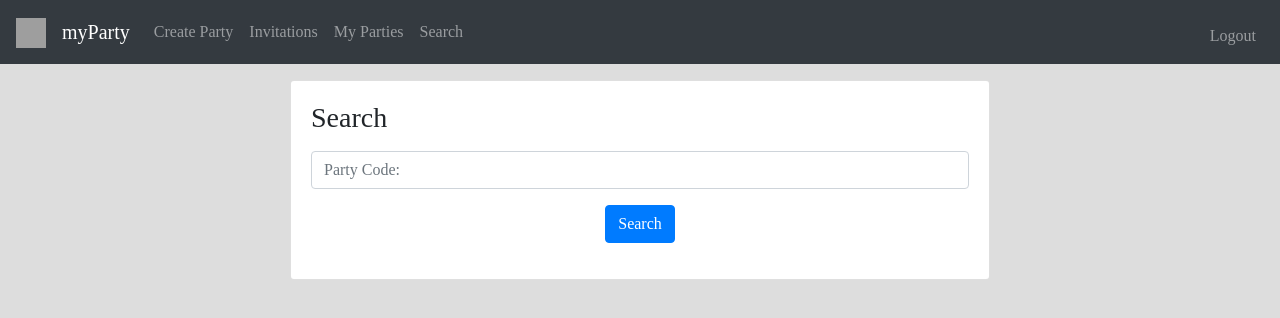
After one commit to gabrielsmborges/myParty, a Flask app: page /search in a window 1280 px wide. The commit adds this page. Shown: the top 318 px of the page. Run offline with Flask 2, Linux system fonts and the light colour scheme; a user stored in the database is signed in; some libraries are stand-ins or nearby versions; some web fonts are replaced; grey boxes are pictures that could not be loaded.

Commit message:
final version

```diff
--- a/app.py
+++ b/app.py
@@ -5,10 +5,11 @@ from flask_session import Session
 from tempfile import mkdtemp
 from werkzeug.exceptions import default_exceptions, HTTPException, InternalServerError
 from werkzeug.security import check_password_hash, generate_password_hash
-from datetime import datetime
+from datetime import datetime, timedelta
 from random import randint, choice
 import string
 import json
+from dateutil.relativedelta import relativedelta
 
 
 app = Flask(__name__)
@@ -18,6 +19,18 @@ app.config["SESSION_TYPE"] = "filesystem"
 Session(app)
 
 db = SQL("sqlite:///data.db")
+
+
+def erasePastParties():
+    """The program will erase every party 24h after it's determined date"""
+    dayafter = datetime.now() + timedelta(days=1)
+    codes = db.execute('SELECT code FROM parties WHERE date_hour < ?', dayafter)
+    for el in codes:
+        db.execute('DELETE FROM bring WHERE party_id = ?', el['code'])
+        db.execute('DELETE FROM guests WHERE party_code = ?', el['code'])
+        db.execute('DELETE FROM parties WHERE code = ?', el['code'])
+        db.execute('DELETE FROM requirements WHERE party_code = ?', el['code'])
+
 
 
 def login_required(func):
@@ -32,6 +45,8 @@ def login_required(func):
 @app.route('/')
 @login_required
 def index():
+    """ Every time someone logs in the server will look for past parties in order to delete them """
+    erasePastParties()
     return redirect('/home')
 
 
@@ -79,9 +94,11 @@ def logger():
 @app.route('/home')
 @login_required
 def home():
+    """Passing the invitations and parties data in order to create some tabnles in the homescreen"""
     names = db.execute('SELECT name, last_names FROM users WHERE id = ?', session["user_id"])[0]
     parties = db.execute('SELECT * FROM parties WHERE host_id = ?', session['user_id'])
-    return render_template('home.html', name = f"{names['name']} {names['last_names']}", parties = parties, len_parties = len(parties))
+    invitations = db.execute('SELECT * FROM guests WHERE guest_id = ?', session['user_id'])
+    return render_template('home.html', name = f"{names['name']} {names['last_names']}", parties = parties, len_parties = len(parties), invitations = invitations,len_invitations = len(invitations), db = db)
 
 @app.route('/create', methods=["GET", "POST"])
 @login_required
@@ -105,10 +122,13 @@ def create():
             adult = True
         else:
             adult = False
-        reqList = json.loads(request.form.get('requirements-list'))
+        reqList = request.form.get('requirements-list')
+        if reqList != "":
+            reqList = json.loads(reqList)
         #transforming amount value into float because html returns numeric string
         for el in reqList:
             el['amount'] = float(el['amount'])
+
         #formatting date into python format
         formatted_date = datetime.strptime(f"{date} {time}", "%Y-%m-%d %H:%M")
         #Verifying if there is no other pary with the same code
@@ -122,8 +142,8 @@ def create():
         #Affecting a valid code into has_val variable
         hash_val = validHash()
 
-        #INserting paty data into DB (NO reqirements)
-        db.execute('INSERT INTO parties (code, host_id, name, date_hour, public, adult) VALUES (?, ?, ?, ?, ?, ?)', hash_val, session["user_id"], party_name, formatted_date, public, adult)
+        #INserting party data into DB (NO reqirements)
+        db.execute('INSERT INTO parties (code, host_id, name, date_hour, address ,public, adult) VALUES (?, ?, ?, ?, ?, ?, ?)', hash_val, session["user_id"], party_name, formatted_date, address, public, adult)
 
         for el in reqList:
             if el['type'] == "money":
@@ -135,10 +155,145 @@ def create():
 @app.route('/myparties')
 @login_required
 def myparties():
-    parties = db.execute('SELECT * FROM parties WHERE host_id = ?', session['user_id'])
+    parties = db.execute('SELECT * FROM parties WHERE host_id = ? ORDER BY date_hour DESC', session['user_id'])
     return render_template('myparties.html', parties = parties, db = db, datetime = datetime)
 
-@app.route('/invite', methods=["POST"])
+@app.route('/invite', methods=["GET", "POST"])
+@login_required
 def invite():
-    party_code = request.form.get('party-code')
-    return render_template('invite.html', code = party_code)
+    if request.method == "GET":
+        return redirect('/')
+    else:
+        party_code = request.form.get('party-code')
+        return render_template('invite.html', code = party_code)
+
+
+
+@app.route('/inviteuser', methods=['GET','POST'])
+@login_required
+def inviteuser():
+    """ Inviting a guest to the user party """
+    if request.method == "GET":
+        return redirect('/myparties')
+    else:
+        code = request.form.get('code')
+        party_data = db.execute('SELECT * FROM parties WHERE code = ?', code)
+        username = request.form.get('username')
+        guest_data = db.execute('SELECT * FROM users WHERE username = ?', username)
+        #User is not found
+        if len(guest_data) < 1:
+            return "User not found"
+        #If the username corresponds to the organizer of the party
+        if guest_data[0]['id'] == session['user_id']:
+            return "You cannot invite yourself"
+
+        guest_birth = datetime.strptime(guest_data[0]['birth'], "%Y-%m-%d %H:%M:%S")
+        guest_age = relativedelta(datetime.now(), guest_birth).years
+
+        #If the user tries to invite a -18 person to a adult party
+        if party_data[0]['adult'] == True and guest_age < 18:
+            return f"{username} can't be invited because your party is for adult only."
+        db.execute('INSERT INTO guests (party_code, guest_id, confirmed) VALUES (?, ?, ?)', code, guest_data[0]['id'], False)
+        flash(f"{username} invited!")
+        return redirect('/myparties')
+
+
+
+
+@app.route('/invitations')
+@login_required
+def invitations():
+    """ Displaying all the invitations that the user have """
+    invitations = db.execute('SELECT * FROM guests WHERE guest_id = ?', session['user_id'])
+    return render_template('invitations.html', invitations = invitations, db = db)
+
+
+
+@app.route('/logout')
+@login_required
+def logout():
+    """ Clearing the session and returning the / route in order to logout"""
+    session.clear()
+    return redirect('/')
+
+
+
+
+@app.route('/accept_invitation', methods=['GET','POST'])
+@login_required
+def accept_invitation():
+    """ Accept or not a party invitaion """
+    if request.method == "GET":
+        return redirect('/')
+    else:
+        action = request.form.get('action')
+        if action == "accept":
+            element = request.form.get('element')
+            party_code = request.form.get('party_code')
+            db.execute('UPDATE guests SET confirmed = ? WHERE guest_id = ?', True, session['user_id'])
+            db.execute('INSERT INTO bring (guest_id, party_id, element) VALUES (?, ?, ?)', session['user_id'], party_code, element)
+            flash(f"Confirmed in {db.execute('SELECT name FROM parties WHERE code = ?' , party_code)[0]['name']}!")
+            return redirect('/invitations')
+        else:
+            party_code = request.form.get('party_code')
+            db.execute('DELETE FROM guests WHERE guest_id = ? AND party_code = ?', session['user_id'], party_code)
+            flash(f"Removed from {db.execute('SELECT name FROM parties WHERE code = ?' , party_code)[0]['name']}!")
+            return redirect('/invitations')
+
+
+@app.route('/search', methods = ['GET', 'POST'])
+@login_required
+def search():
+    """ Searching parties by their code """
+    if request.method == "GET":
+        return render_template('search.html')
+    else:
+        code = request.form.get('party_code')
+        party_query = db.execute('SELECT * FROM parties WHERE code = ? AND public = ?', code, True)[0]
+        if len(party_query) == 0:
+            flash('Party not found or not public.')
+            return redirect('/search')
+        else:
+            return render_template('search.html', data = party_query, db = db)
+
+
+@app.route('/publicparticipate', methods=['GET', 'POST'])
+@login_required
+def publicparticipate():
+    """ User request to participate in a public party """
+    if request.method == "GET":
+        return('/search')
+    else:
+        #If someone how's not an dult wants to got to an adult party
+        birth = datetime.strptime(db.execute('SELECT birth FROM users WHERE id = ?', session['user_id'])[0]['birth'], "%Y-%m-%d %H:%M:%S")
+        age = relativedelta(datetime.now(), birth).years
+        data = json.loads(request.form.get('data').replace("'", '"'))
+        if data['adult'] == True and age < 18:
+            flash('This party is only for 18+ persons, you can not participate :(')
+            return redirect('/search')
+        bring = request.form.get('bring')
+        db.execute('INSERT INTO guests (party_code, guest_id, confirmed) VALUES (?, ?, ?)', data['code'], session['user_id'], True)
+        db.execute('INSERT INTO bring (guest_id, party_id, element) VALUES (?, ?, ?)', session['user_id'], data['code'], bring)
+        flash('Participation confirmed!')
+        return redirect('/')
+
+#Cancel a perty
+@app.route('/cancelparty', methods =["GET", "POST"])
+@login_required
+def cancelparty():
+    if request.method == "GET":
+        return redirect('/myparties')
+    else:
+        party_code = request.form.get('party_code')
+        #Removing everything that is related to the party that will be deleted
+        flash(f'{db.execute("SELECT name FROM parties WHERE code = ?", party_code)[0]["name"]} deleted!')
+        db.execute('DELETE FROM bring WHERE party_id = ?', party_code)
+        db.execute('DELETE FROM guests WHERE party_code = ?', party_code)
+        db.execute('DELETE FROM parties WHERE code = ?', party_code)
+        db.execute('DELETE FROM requirements WHERE party_code = ?', party_code)
+        return redirect('/')
+
+#404 Handler
+@app.errorhandler(404)
+def invalid_route(e):
+    return render_template('404.html')
--- a/templates/create.html
+++ b/templates/create.html
@@ -40,7 +40,7 @@ Create Party
               <input type="checkbox" name="eighteen" id="eighteen">
               <label for="eighteen">18+</label>
             </div>
-            <input id="requirements-list" name="requirements-list" hidden>
+            <input id="requirements-list" name="requirements-list" value="" hidden>
             <div class="form-group">
               <h5>Requirements: </h5>
               <div class="container">
@@ -68,7 +68,8 @@ Create Party
     </div>
   </div>
   <script>
-
+    //Minimum date for a party is the actual day
+    document.getElementById("date").min = new Date().toISOString().split("T")[0];
 
     var requirements = 0
     const addReq = () => {
--- a/templates/layout.html
+++ b/templates/layout.html
@@ -41,7 +41,7 @@
     <a class="navbar-brand" href="/">
         <img src="https://emojipedia-us.s3.dualstack.us-west-1.amazonaws.com/thumbs/240/google/241/party-popper_1f389.png" width="30" height="30" alt="" loading="lazy">
     </a>
-    <a class="navbar-brand" href="/">myParty</a>
+    <a class="navbar-brand" id="logo_title" href="/">myParty</a>
     <button class="navbar-toggler" type="button" data-toggle="collapse" data-target="#navbarSupportedContent" aria-controls="navbarSupportedContent" aria-expanded="false" aria-label="Toggle navigation">
         <span class="navbar-toggler-icon"></span>
     </button>
@@ -61,6 +61,9 @@
             <a class="nav-link" href="/search">Search</a>
         </li>
       </ul>
+      <ul class="navbar-nav ml-auto mt-2">
+        <li class="nav-item"><a class="nav-link" href="/logout">Logout</a></li>
+      </ul>
     </div>
   </nav>
   {% if get_flashed_messages() %}
--- /dev/null
+++ b/templates/search.html
@@ -0,0 +1,116 @@
+{% extends "layout.html" %}
+
+{% block title %}
+Search
+{% endblock %}
+
+{% block body %}
+<div class="container mt-3">
+    <div class="card mx-auto" style="max-width: 700px;">
+        <div class="card-body">
+            <h3 class="card-title">Search</h3>
+            <p class="card-text">
+                <div class="container">
+                    {% if data %}
+                    <ul class="list-group">
+                        <li class="list-group-item">
+                            <div class="row">
+                                <div class="col">
+                                    {{ data["name"] }} ({{ data['date_hour'].split(' ')[1][:5] }})
+                                </div>
+                                <div class="col text-right">
+                                    <p><b>{{ "/".join(data['date_hour'].split(' ')[0].split('-')[::-1]) }}</b></p>
+                                </div>
+                            </div>
+                            <div class="row">
+                                <div class="col">
+                                    <div class="col">
+                                        <b>Host:</b> {{ db.execute('SELECT name FROM users WHERE id = ?', data['host_id'])[0]['name'] }} {{ db.execute('SELECT last_names FROM users WHERE id = ?', data['host_id'])[0]['last_names'] }}
+                                    </div>
+                                </div>
+                            </div>
+                            <div class="row">
+                                <div class="col">
+                                    <div class="col">
+                                        <b>Address:</b>
+                                        {{ data['address'] }}
+                                    </div>
+                                </div>
+                            </div>
+                            <!--If requirements Exist -->
+                            {% if db.execute('SELECT * FROM requirements WHERE party_code = ?', data['code'])|length > 0 %}
+                            <div class="row">
+                                <div class="col">
+                                    <div class="col">
+                                        <b>Requirements:</b>
+                                    </div>
+                                </div>
+                            </div>
+                            <div class="row">
+                                <div class="col">
+                                    <div class="col">
+                                        <ul>
+                                            {% for el in db.execute('SELECT * FROM requirements WHERE party_code = ?', data['code']) %}
+                                            <li>
+                                                {% if el['requirement_name'] == "money" %}
+                                                $ {{ el['amount'] }}
+                                                {% else %}
+                                                {{ el['amount'] }} x {{ el['requirement_name'] }}
+                                                {% endif %}
+                                            </li>
+                                            {% endfor %}
+                                        </ul>
+                                    </div>
+                                </div>
+                            </div>
+                            <form action="/publicparticipate" method="post">
+                                <div class="row mt-2">
+                                    <input type="text" value="{{ data }}" name="data" hidden>
+                                    <div class="col-8">
+                                        <input class="form-control" type="text" name="bring" placeholder="What will you bring ?">
+                                    </div>
+                                    <div class="col-4 float-right">
+                                        <p class="text-right">
+                                            <button class="btn btn-success" type="submit">Participate</button>
+                                        </p>
+                                    </div>
+                                </div>
+                            </form>
+                            {% else %}
+                            <form action="/publicparticipate" method="post">
+                                <div class="row mt-2">
+                                    <input type="text" value="{{ data }}" name="data" hidden>
+                                    <div class="col-8">
+                                        <input class="form-control" type="text" name="bring" placeholder="What will you bring ? (Optional)">
+                                    </div>
+                                    <div class="col-4 float-right">
+                                        <p class="text-right">
+                                            <button class="btn btn-success" type="submit">Participate</button>
+                                        </p>
+                                    </div>
+                                </div>
+                            </form>
+                            {% endif %}
+                            <!--End If-->
+                        </li>
+                    </ul>
+                    {% else %}
+                    <form class="row" method="post" action="/search">
+                        <div class="col">
+                            <div class="row">
+                                <input class="form-control" type="text" name="party_code" placeholder="Party Code:" required>
+
+                            </div>
+                            <div class="row">
+                                <button class="btn btn-primary mx-auto mt-3" type="submit">Search</button>
+                            </div>
+                        </div>
+
+                    </form>
+                    {% endif %}
+                </div>
+            </p>
+        </div>
+    </div>
+</div>
+{% endblock %}
```
Also changed, not shown: templates/404.html (added, +23 -0 lines), templates/home.html (+22 -6 lines), templates/invitations.html (added, +100 -0 lines), templates/invite.html (+5 -4 lines), templates/myparties.html (+85 -24 lines), test.py (+9 -3 lines), README.md (added), data.db, test.db (added).
